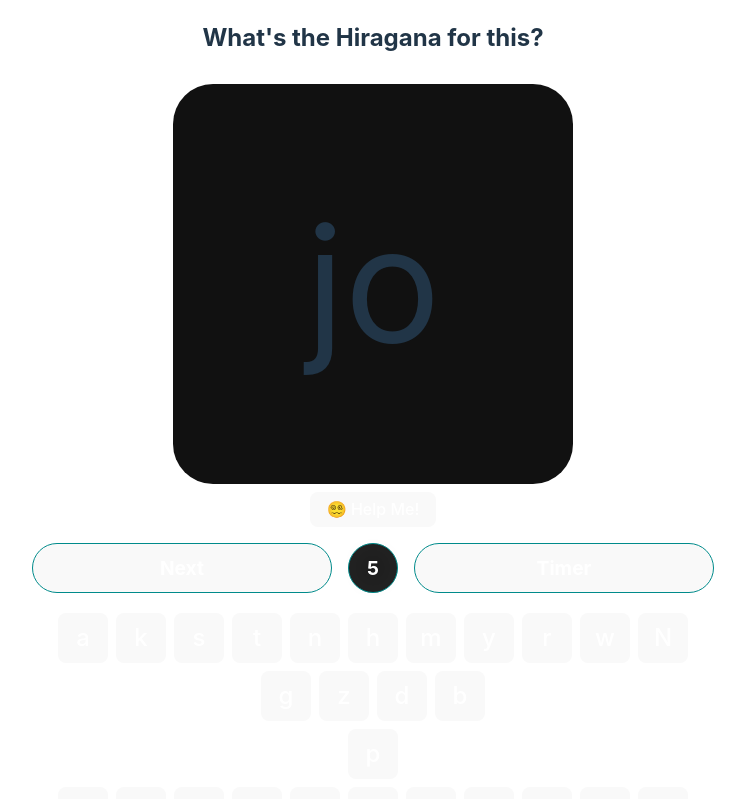
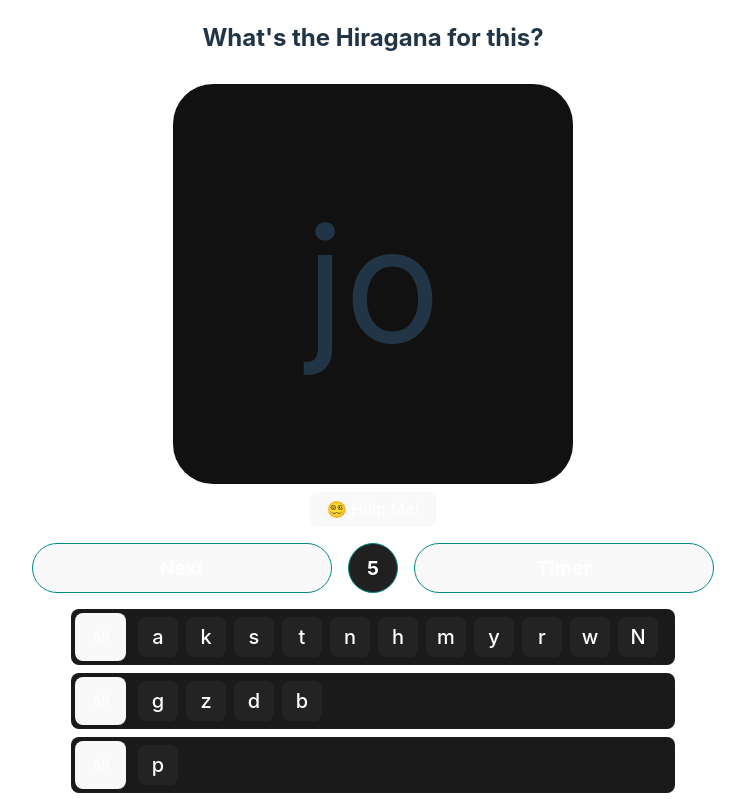
Before and after one commit to wrick17/japanese-practice, a React (Vite) app: page / in a window 1280 px wide. Shown: the top 799 px of the page, without its empty margins (267-1012 px from the left). Built offline with nearby package versions, Linux system fonts and the light colour scheme.

Commit message:
batch selection

```diff
--- a/src/app/App.css
+++ b/src/app/App.css
@@ -11,7 +11,7 @@ h3 {
 
 ul {
   display: flex;
-  justify-content: center;
+  justify-content: flex-start;
   align-items: center;
   list-style: none;
   font-size: 1.5em;
@@ -27,15 +27,20 @@ li {
   align-items: center;
   margin: 4px;
   aspect-ratio: 1;
-  height: 50px;
-  width: 50px;
+  height: 40px;
+  width: 40px;
 }
 
-li button {
+ul button {
+  padding: 4px;
+  height: 40px;
+  width: 40px;
+  font-size: 20px;
   width: 100%;
   display: flex;
   align-items: center;
   justify-content: center;
+  background-color: #232323;
 }
 
 input[type="checkbox"] {
@@ -166,7 +171,11 @@ input[type="checkbox"] {
 }
 
 .selector-group {
+  display: flex;
+  max-width: 604px;
   flex-direction: column;
+  justify-content: center;
+  margin: auto;
 }
 
 .selector-group-item {
@@ -189,3 +198,19 @@ input[type="checkbox"] {
   opacity: 1;
   filter: none;
 }
+
+.selector-group-item {
+  flex: 1;
+  display: flex;
+  flex-direction: row;
+  background-color: #1a1a1a;
+  border-radius: 8px;
+  margin-bottom: 8px;
+  padding: 4px;
+}
+
+.batch {
+  margin-right: 8px;
+  font-size: 14px;
+  padding: 4px 16px;
+}
--- a/src/components/SelectorV2.jsx
+++ b/src/components/SelectorV2.jsx
@@ -17,10 +17,34 @@ export const SelectorV2 = ({ list, setList }) => {
     setList(newList);
   };
 
+  const toggleAll = (group, checked) => {
+    const newList = list.map((listItem) => {
+      if (listItem.title === group.title) {
+        return {
+          ...listItem,
+          rows: listItem.rows.map((row) => ({
+            ...row,
+            checked: !checked,
+          })),
+        };
+      }
+      return listItem;
+    });
+    setList(newList);
+  }
+
   return (
     <div className="selector-group">
-      {list.map((group) => (
+      {list.map((group) => {
+        const allChecked = group.rows.every((row) => row.checked);
+        return (
           <div className="selector-group-item" key={group.title}>
+            <button
+              className={classNames("button batch", { selected: allChecked })}
+              onClick={() => toggleAll(group, allChecked)}
+            >
+              All
+            </button>
             <ul>
               {group.rows.map((item) => (
                 <li key={item.value}>
@@ -34,7 +58,8 @@ export const SelectorV2 = ({ list, setList }) => {
               ))}
             </ul>
           </div>
-      ))}
+        );
+      })}
     </div>
   );
 };
```
Lines whose indentation alone changed are shown as unchanged.
